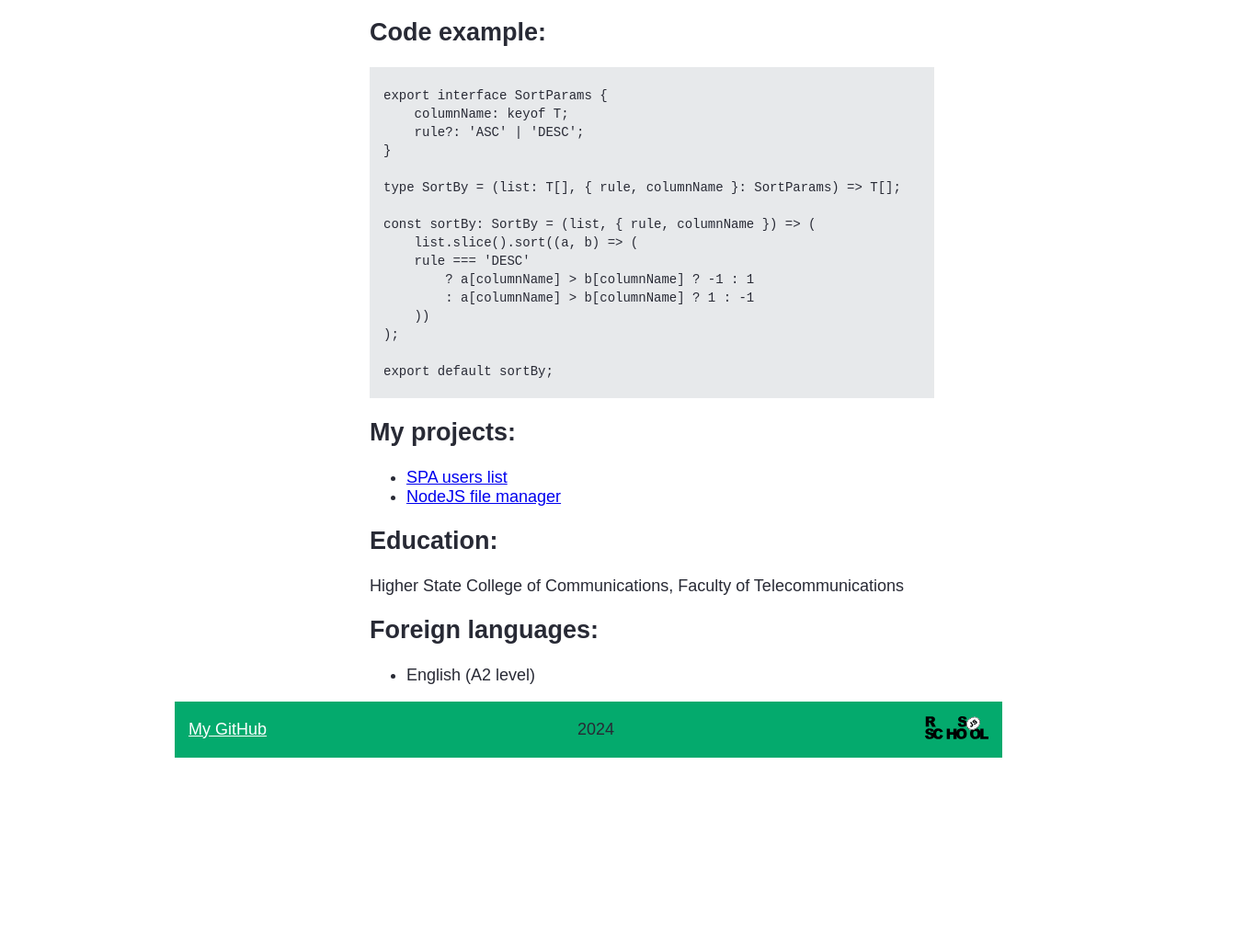
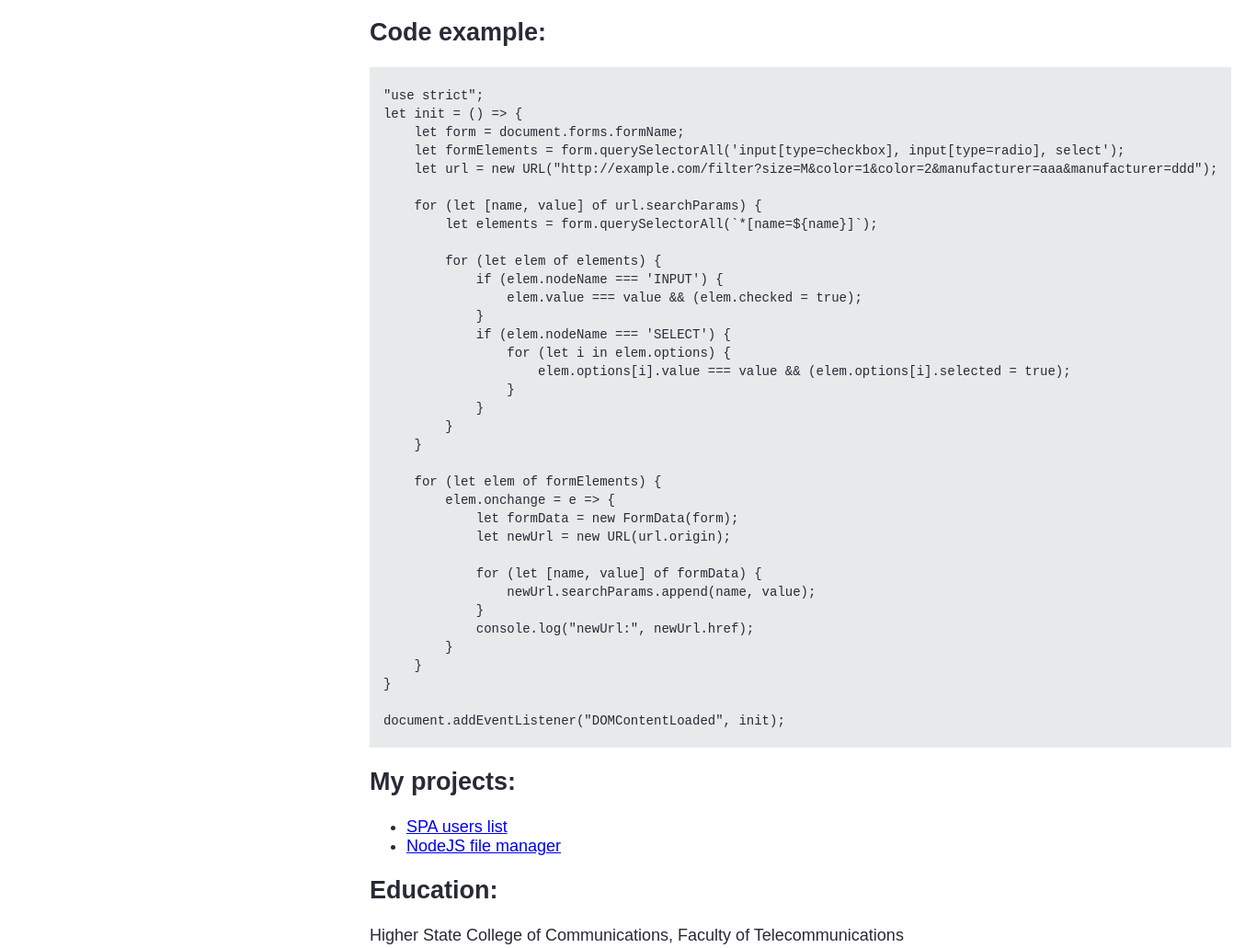
Before and after one commit to shlykovaKate/rsschool-cv, a plain HTML site: page index.html in a window 1280 px wide. Shown: the part 517-1548 px from the top of the page at 92% size, 1354 px wide, since content can reach past the window. Before the commit the page ends 1341 px from the top, so only its background shows below. Drawn offline with Linux system fonts and the light colour scheme.

Commit message:
fix: relayout the page according to validator

```diff
--- a/index.html
+++ b/index.html
@@ -23,14 +23,12 @@
             </nav>
         </header>
 
-
-
         <main>
             <img src="./assets/img/photo.jpg" alt="Kate Shlykava" width="182" height="234">
 
-            <aside>
+            <div class="information">
+                <h1>Kate Shlykava (Frontend developer)</h1>
                 <section>
-                    <h1>Kate Shlykava (Frontend developer)</h1>
                     <h2 id="contacts">Contact information:</h2>
                     <ul>
                         <li><span>Address:</span> Minsk, Belarus</li>
@@ -57,22 +55,41 @@
                 <section id="code">
                     <h2>Code example:</h2>
                     <pre><code>
-export interface SortParams<T> {
-    columnName: keyof T;
-    rule?: 'ASC' | 'DESC';
+"use strict";
+let init = () => {
+    let form = document.forms.formName;
+    let formElements = form.querySelectorAll('input[type=checkbox], input[type=radio], select');
+    let url = new URL("http://example.com/filter?size=M&color=1&color=2&manufacturer=aaa&manufacturer=ddd");
+
+    for (let [name, value] of url.searchParams) {
+        let elements = form.querySelectorAll(`*[name=${name}]`);
+
+        for (let elem of elements) {
+            if (elem.nodeName === 'INPUT') {
+                elem.value === value && (elem.checked = true);
+            }
+            if (elem.nodeName === 'SELECT') {
+                for (let i in elem.options) {
+                    elem.options[i].value === value && (elem.options[i].selected = true);
+                }
+            }
+        }
+    }
+
+    for (let elem of formElements) {
+        elem.onchange = e => {
+            let formData = new FormData(form);
+            let newUrl = new URL(url.origin);
+
+            for (let [name, value] of formData) {
+                newUrl.searchParams.append(name, value);
+            }
+            console.log("newUrl:", newUrl.href);
+        }
+    }
 }
 
-type SortBy = <T>(list: T[], { rule, columnName }: SortParams<T>) => T[];
-
-const sortBy: SortBy = (list, { rule, columnName }) => (
-    list.slice().sort((a, b) => (
-    rule === 'DESC'
-        ? a[columnName] > b[columnName] ? -1 : 1
-        : a[columnName] > b[columnName] ? 1 : -1
-    ))
-);
-
-export default sortBy;
+document.addEventListener("DOMContentLoaded", init);
                     </code></pre>
                 </section>
 
@@ -88,7 +105,7 @@ export default sortBy;
                     </ul>
                 </section>
 
-                <section= id="education">
+                <section id="education">
                     <h2>Education:</h2>
                     <div>
                         Higher State College of Communications, Faculty of Telecommunications
@@ -101,7 +118,7 @@ export default sortBy;
                         <li>English (A2 level)</li>
                     </ul>
                 </section>
-            </aside>
+            </div>
         </main>
 
         <footer>
--- a/style.css
+++ b/style.css
@@ -36,7 +36,7 @@ main {
     display: flex;
 }
 
-aside {
+.information {
     padding: 0 15px;
 }
 
@@ -63,8 +63,3 @@ pre {
 code {
     font-size: 14px;
 }
-
-aside section h1 {
-    font-size: 2em;
-    margin: 0.67em 0;
-}
```
